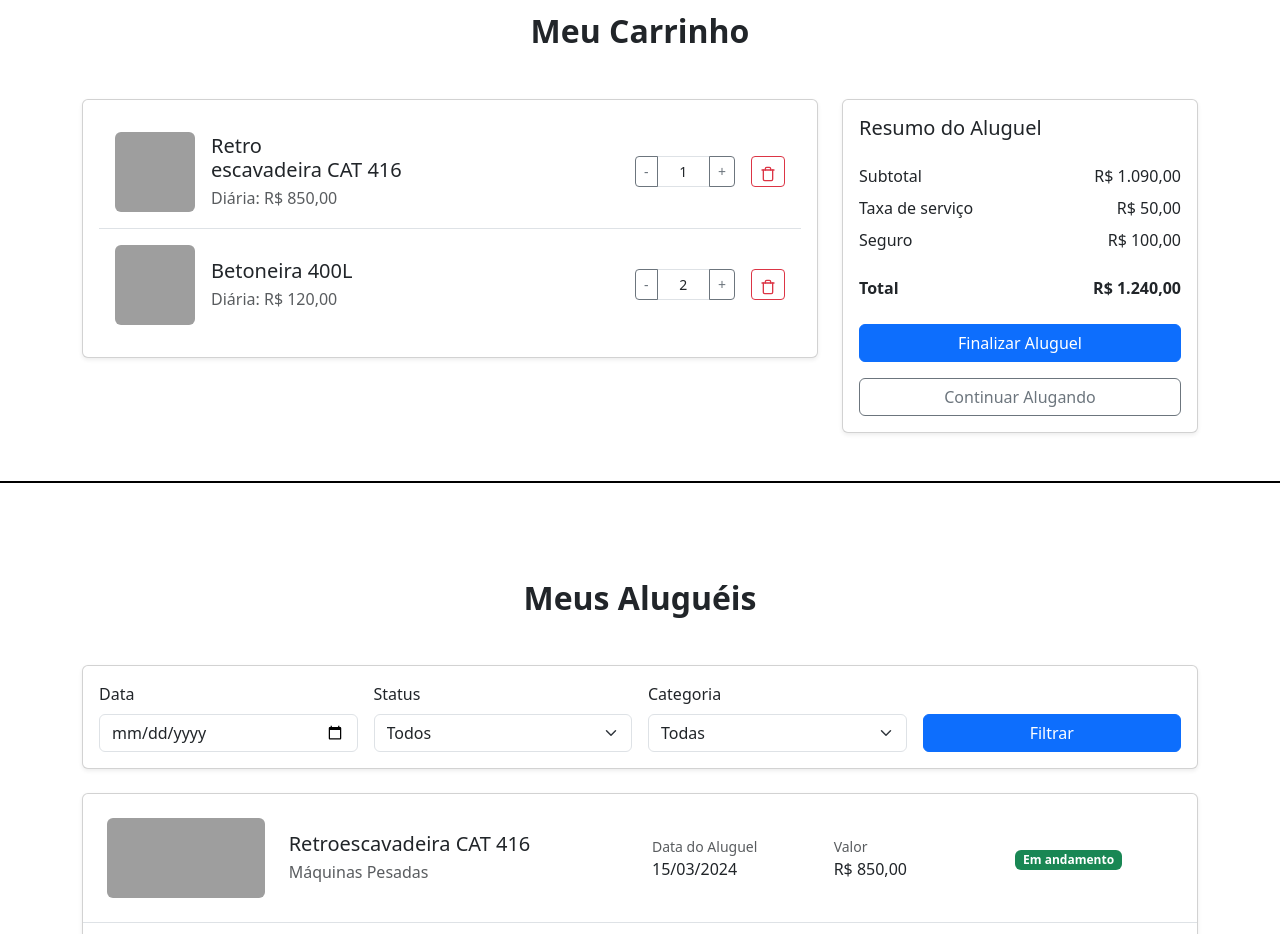
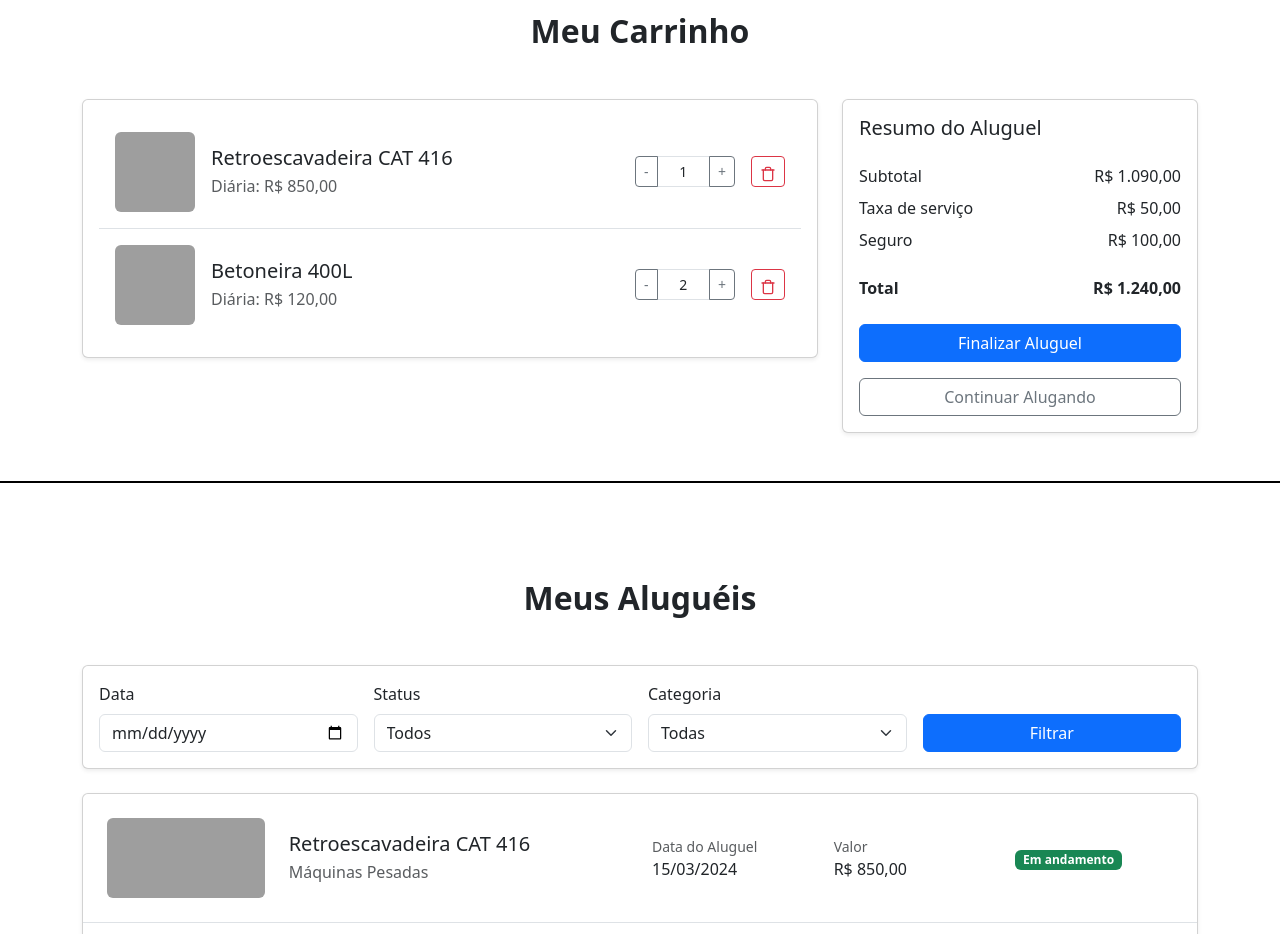
Before and after one commit to PedroVieiraC/trabalho, a plain HTML site: page index.html in a window 1280 px wide. Shown: the part 1820-2754 px from the top of the page. Drawn offline with nearby package versions, Linux system fonts and the light colour scheme; grey boxes are pictures that could not be loaded; a web font is replaced by a local one.

Commit message:
teste nao funcionou

```diff
--- a/index.html
+++ b/index.html
@@ -172,7 +172,7 @@
                     src="https://images.unsplash.com/photo-1504307651254-35680f356dfd?auto=format&fit=crop&w=100&q=80"
                     alt="Retroescavadeira" class="rounded me-3" style="width: 80px; height: 80px; object-fit: cover;">
                   <div class="flex-grow-1">
-                    <h5 class="mb-1">Retro<br>escavadeira CAT 416</h5>
+                    <h5 class="mb-1">Retroescavadeira CAT 416</h5>
                     <p class="text-muted mb-0">Diária: R$ 850,00</p>
                   </div>
                   <div class="d-flex align-items-center">
```
